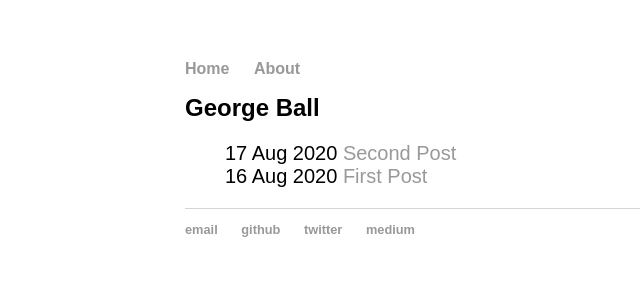
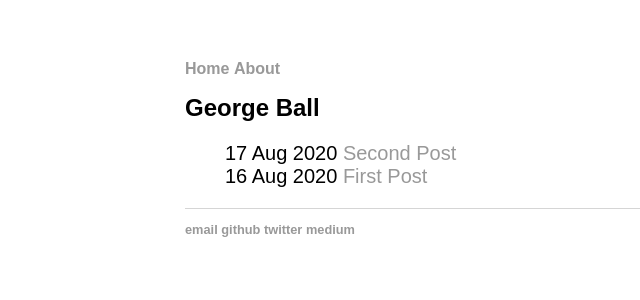
Before and after one commit to georgeball95/georgeball95.github.io, a Jekyll site: the page built from index.html, in a window 1280 px wide. Shown: the top 300 px of the page, without its empty margins (7-647 px from the left). Built offline with Jekyll 4.4.1, drawn with Linux system fonts in a browser that asks for light colours.

Commit message:
Update main.css

```diff
--- a/css/main.css
+++ b/css/main.css
@@ -11,7 +11,7 @@ nav ul, footer ul {
 nav ul li, footer ul li {
     font-family:'Liberation Sans','Helvetica', 'Arial', 'Sans-Serif';
     display: inline;
-    margin-right: 20px;
+    /*margin-right: 20px;*/
 }
 a {
     font-family:'Liberation Sans','Helvetica', 'Arial', 'Sans-Serif';
@@ -41,7 +41,6 @@ footer {
 
 ul.posts {
     font-family:'Liberation Sans','Helvetica', 'Arial', 'Sans-Serif';
-    /*margin: 20px auto 40px;*/
     font-size: 1.25em;
 }
 
```
